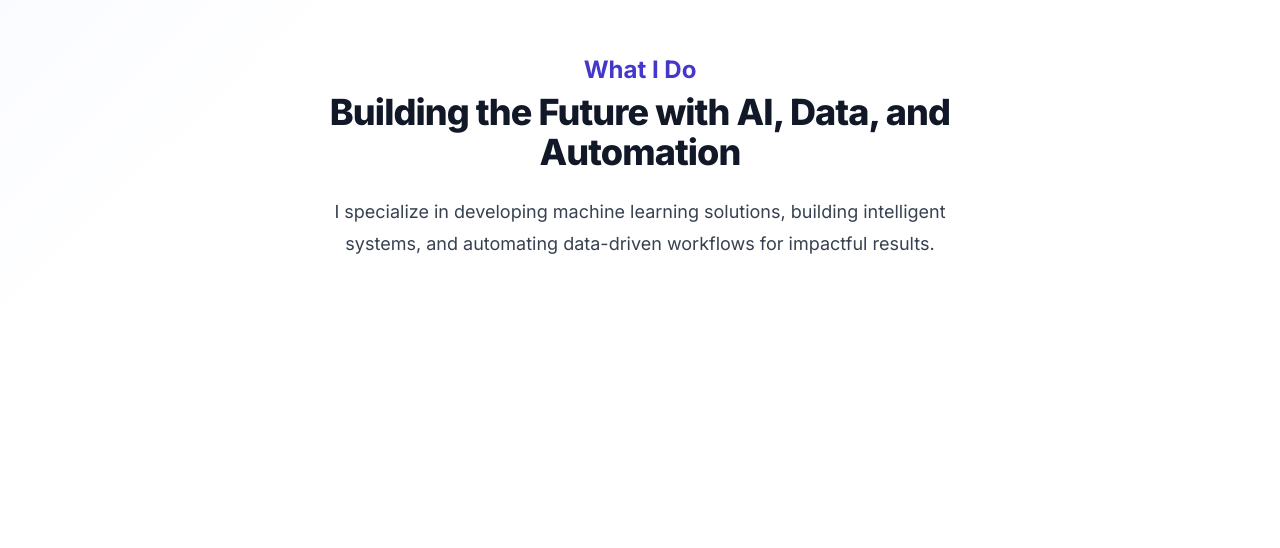
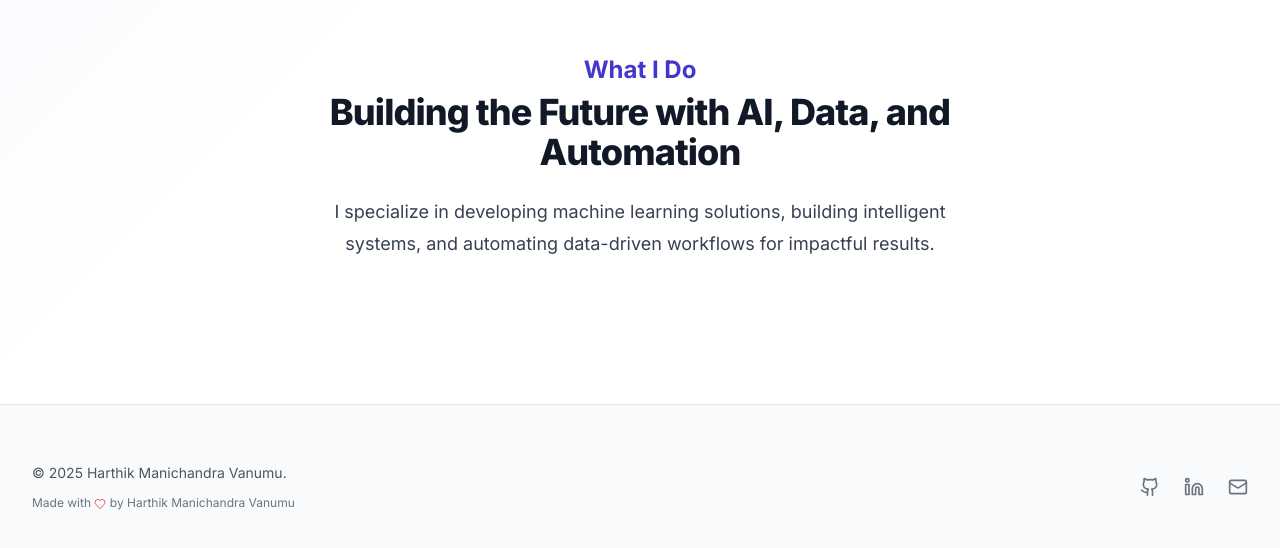
Before and after one commit to Harthik777/portfolio-website, a Next.js app: page / in a window 1280 px wide. Shown: the part 980-1528 px from the top of the page. Before the commit the page ends 1384 px from the top, so only its background shows below. Built offline with nearby package versions, Linux system fonts and the light colour scheme.

Commit message:
Add Footer component with Made with  text and social links

```diff
--- a/src/app/layout.tsx
+++ b/src/app/layout.tsx
@@ -2,6 +2,7 @@ import type { Metadata } from "next";
 import { Inter } from "next/font/google";
 import "./globals.css";
 import Navbar from '@/components/Navbar';
+import { Footer } from '@/components/Footer';
 
 const inter = Inter({ subsets: ["latin"] });
 
@@ -23,9 +24,10 @@ export default function RootLayout({
   return (
     <html lang="en" suppressHydrationWarning>
       <head />
-      <body className={`${inter.className} antialiased min-h-screen font-sans bg-white dark:bg-gray-900 text-gray-900 dark:text-white`}>
+      <body className={`${inter.className} antialiased min-h-screen font-sans bg-white dark:bg-gray-900 text-gray-900 dark:text-white flex flex-col`}>
         <Navbar />
-        <div className="pt-20">{children}</div>
+        <div className="flex-grow pt-20">{children}</div>
+        <Footer />
       </body>
     </html>
   );
--- /dev/null
+++ b/src/components/Footer.tsx
@@ -0,0 +1,62 @@
+'use client';
+
+import Link from 'next/link';
+import { Github, Linkedin, Mail, Heart } from 'lucide-react';
+import { motion } from 'framer-motion';
+
+export function Footer() {
+  const currentYear = new Date().getFullYear();
+
+  return (
+    <footer className="bg-gray-50 dark:bg-gray-800/50 border-t border-gray-200 dark:border-gray-700/50">
+      <div className="mx-auto max-w-7xl px-4 sm:px-6 lg:px-8 py-8 sm:py-12">
+        <div className="flex flex-col md:flex-row justify-between items-center gap-6 md:gap-8">
+          <div className="text-center md:text-left space-y-2">
+            <p className="text-sm leading-6 text-gray-600 dark:text-gray-400">
+              &copy; {currentYear} Harthik Manichandra Vanumu.
+            </p>
+            <p className="text-xs leading-5 text-gray-500 dark:text-gray-500">
+              Made with <Heart className="inline-block h-3 w-3 text-red-500 animate-pulse" /> by Harthik Manichandra Vanumu
+            </p>
+          </div>
+          <div className="flex justify-center space-x-8 sm:space-x-6">
+            {[
+              {
+                icon: Github,
+                href: "https://github.com/Harthik777",
+                label: "GitHub"
+              },
+              {
+                icon: Linkedin,
+                href: "https://www.linkedin.com/in/harthik-mv/",
+                label: "LinkedIn"
+              },
+              {
+                icon: Mail,
+                href: "mailto:harthik7777@gmail.com",
+                label: "Email"
+              }
+            ].map(({ icon: Icon, href, label }) => (
+              <motion.div
+                key={label}
+                whileHover={{ scale: 1.1 }}
+                whileTap={{ scale: 0.95 }}
+                className="touch-manipulation"
+              >
+                <Link
+                  href={href}
+                  target={label !== "Email" ? "_blank" : undefined}
+                  rel={label !== "Email" ? "noopener noreferrer" : undefined}
+                  className="text-gray-500 dark:text-gray-400 hover:text-indigo-600 dark:hover:text-indigo-400 transition-colors p-2 -m-2"
+                >
+                  <span className="sr-only">{label}</span>
+                  <Icon className="h-6 w-6 sm:h-5 sm:w-5" />
+                </Link>
+              </motion.div>
+            ))}
+          </div>
+        </div>
+      </div>
+    </footer>
+  );
+}
```
